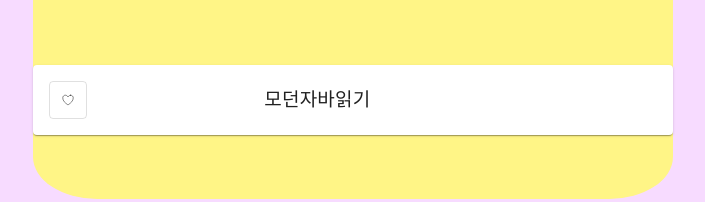
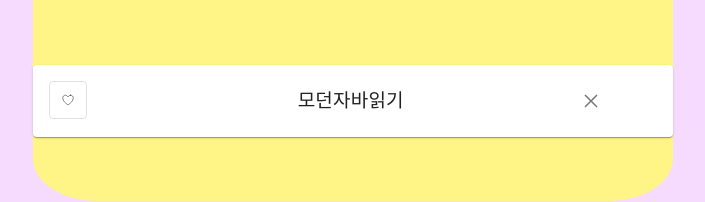
Before and after one commit to Happhee/HAPPY-TO-DO, a React (Create React App) app in the folder client/: page / in a window 1280 px wide. Shown: the part 352-554 px from the top of the page, without its empty margins (287-992 px from the left). Built offline with nearby package versions, Linux system fonts and the light colour scheme.

Commit message:
[ADD] 삭제기능 추가

```diff
--- a/client/src/actions/todoList.js
+++ b/client/src/actions/todoList.js
@@ -6,11 +6,16 @@ export function addTodoList(todoText) {
         payload: todoText
     };
 }
-
-export function deleteTodoList(todoText) {
+export function successTodoList(todoId) {
+    return {
+        type: types.SUCCESS_TODO_LIST,
+        payload: todoId
+    }
+}
+export function deleteTodoList(todoId) {
     return {
         type: types.DELETE_TODO_LIST,
-        payload: todoText
+        payload: todoId
     }
 }
 
@@ -20,10 +25,3 @@ export function updateTodoList(todoText) {
         payload: todoText
     }
 }
-
-export function successTodoList(todoId) {
-    return {
-        type: types.SUCCESS_TODO_LIST,
-        payload: todoId
-    }
-}
--- a/client/src/components/AddTodoList.js
+++ b/client/src/components/AddTodoList.js
@@ -4,7 +4,7 @@ import { IconButton } from '@mui/material';
 import { VscAdd } from 'react-icons/vsc';
 
 function AddTodoList(props) {
-    console.log(props);
+
     let [todoText, setTodoText] = useState('');
     return (
         <div>
--- a/client/src/components/DisplayTodoList.js
+++ b/client/src/components/DisplayTodoList.js
@@ -9,26 +9,37 @@ import TableRow from '@mui/material/TableRow';
 import Paper from '@mui/material/Paper';
 import { IoHeartOutline, IoHeartSharp } from "react-icons/io5";
 import ToggleButton from '@mui/material/ToggleButton';
+import IconButton from '@mui/material/IconButton';
+import { VscClose } from "react-icons/vsc";
 
 const StyledHeartButtonCell = styled(TableCell)(({ theme }) => ({
     [`&.${tableCellClasses.head}`]: {
         backgroundColor: theme.palette.common.black,
         color: theme.palette.common.white,
+
     },
     [`&.${tableCellClasses.body}`]: {
-
+        display: 'flex',
+        justifyCotent: 'center'
     },
 }));
 
 const StyledTextCell = styled(TableCell)(({ theme }) => ({
 
     [`&.${tableCellClasses.body}`]: {
-        textAlign: 'start',
+        textAlign: 'center',
         fontSize: '19px'
     },
 
 }));
 
+const StyledCloseButtonCell = styled(TableCell)(({ theme }) => ({
+
+    [`&.${tableCellClasses.body}`]: {
+        textAlign: 'center',
+        fontSize: '19px'
+    }
+}));
 
 
 
@@ -38,7 +49,7 @@ function DisplayTodoList(props) {
         <TableContainer component={Paper}>
             <Table aria-label="simple table">
                 <TableBody>
-                    {props.todoList.map((todoThing) => (
+                    {props.todoList.map((todoThing, index) => (
                         <TableRow
                             key={todoThing.todoText}
                             sx={{ '&:last-child td, &:last-child th': { border: 0 } }}>
@@ -47,7 +58,7 @@ function DisplayTodoList(props) {
                                     value="check"
                                     selected={todoThing.selected}
                                     onChange={() => {
-                                        props.onClick(todoThing.id)
+                                        props.onClick(index)
                                     }}>
                                     <IoHeartOutline />
                                 </ToggleButton>
@@ -56,12 +67,20 @@ function DisplayTodoList(props) {
                             <StyledTextCell align="right">
                                 {todoThing.todoText}
                             </StyledTextCell>
+                            <StyledCloseButtonCell>
+                                <IconButton
+                                    onClick={() => {
+                                        props.onDelete(index);
+                                    }}>
+                                    <VscClose />
+                                </IconButton>
+                            </StyledCloseButtonCell>
 
                         </TableRow>
                     ))}
                 </TableBody>
             </Table>
-        </TableContainer>
+        </TableContainer >
     )
 
 }
--- a/client/src/containers/AddTodoList.js
+++ b/client/src/containers/AddTodoList.js
@@ -2,14 +2,14 @@ import AddTodoList from '../components/AddTodoList';
 import { connect } from 'react-redux';
 import { addTodoList } from '../actions/todoList';
 function mapReduxStateToReactProps(state) {
-    return state.remainTodo
+    return state.todoList;
 }
 function mapReduxDispatchToReactProps(dispatch) {
     return {
         onClick: function (todoText) {
             dispatch(addTodoList(todoText));
         }
+
     }
-
 }
 export default connect(mapReduxStateToReactProps, mapReduxDispatchToReactProps)(AddTodoList);
--- a/client/src/containers/DisplayTodoList.js
+++ b/client/src/containers/DisplayTodoList.js
@@ -1,6 +1,6 @@
 import DisplayTodoList from '../components/DisplayTodoList';
 import { connect } from 'react-redux';
-import { successTodoList } from '../actions/todoList';
+import { deleteTodoList, successTodoList } from '../actions/todoList';
 
 
 function mapReduxStateToReactProps(state) {
@@ -10,7 +10,11 @@ function mapReduxDispatchToReactProps(dispatch) {
     return {
         onClick: function (todoId) {
             dispatch(successTodoList(todoId));
+        },
+        onDelete: function (todoId) {
+            dispatch(deleteTodoList(todoId));
         }
+
     }
 
 }
--- a/client/src/reducers/todoList.js
+++ b/client/src/reducers/todoList.js
@@ -9,29 +9,40 @@ const initialState = {
 export default function todoList(state = initialState, action) {
 
 
-    //todoList 추가
     switch (action.type) {
+        //todoList 추가 + 남은 일의 개수
         case types.ADD_TODO_LIST:
 
             return {
                 ...state,
-                todoList: [...state.todoList, { id: state.todoList.length, selected: false, todoText: action.payload }]
+                todoList: [...state.todoList, { id: state.todoList.length, selected: false, todoText: action.payload }],
+                remainTodo: state.remainTodo + 1
             };
-
         //완료한 리스트
         case types.SUCCESS_TODO_LIST:
-            let newTodoList = { ...state.todoList }
-            newTodoList[action.payload].selected = !newTodoList[action.payload].selected
-            if (newTodoList[action.payload].selected) {
-                state.remainTodo = state.remainTodo - 1;
+            if (state.todoList[action.payload].selected) {
+                state.remainTodo += 1;
             }
+            else {
+                state.remainTodo -= 1;
+            }
+            state.todoList[action.payload].selected = !state.todoList[action.payload].selected
+
+            return {
+                ...state,
+                todoList: [...state.todoList]
+            };
+        // 할일 삭제하기
+        case types.DELETE_TODO_LIST:
+            if (!state.todoList[action.payload].selected) {
+                state.remainTodo -= 1;
+            }
+            state.todoList.splice(action.payload, 1);
 
             return {
                 ...state,
                 todoList: [...state.todoList]
             }
-
     }
-
     return state;
 }
```
